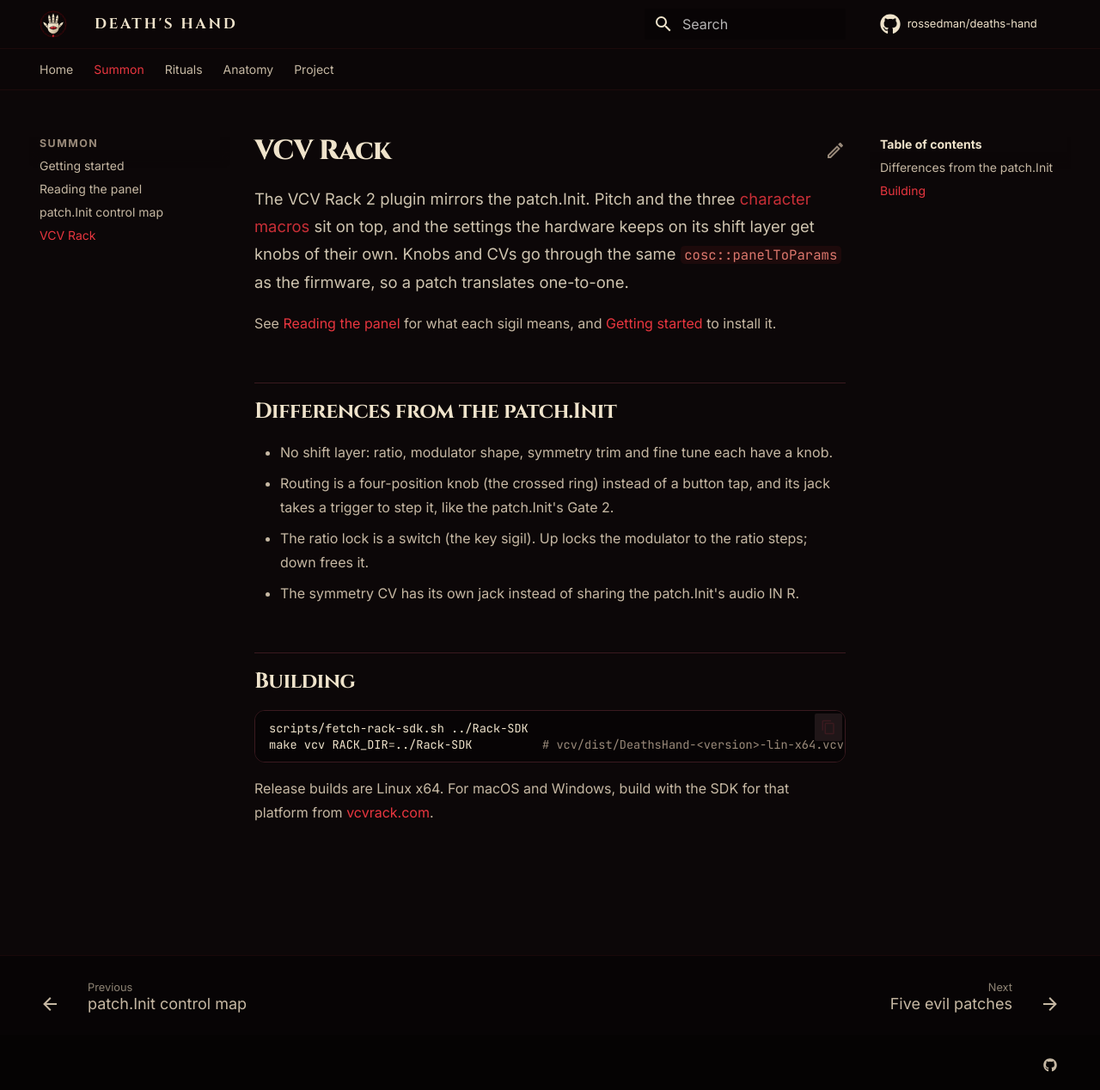
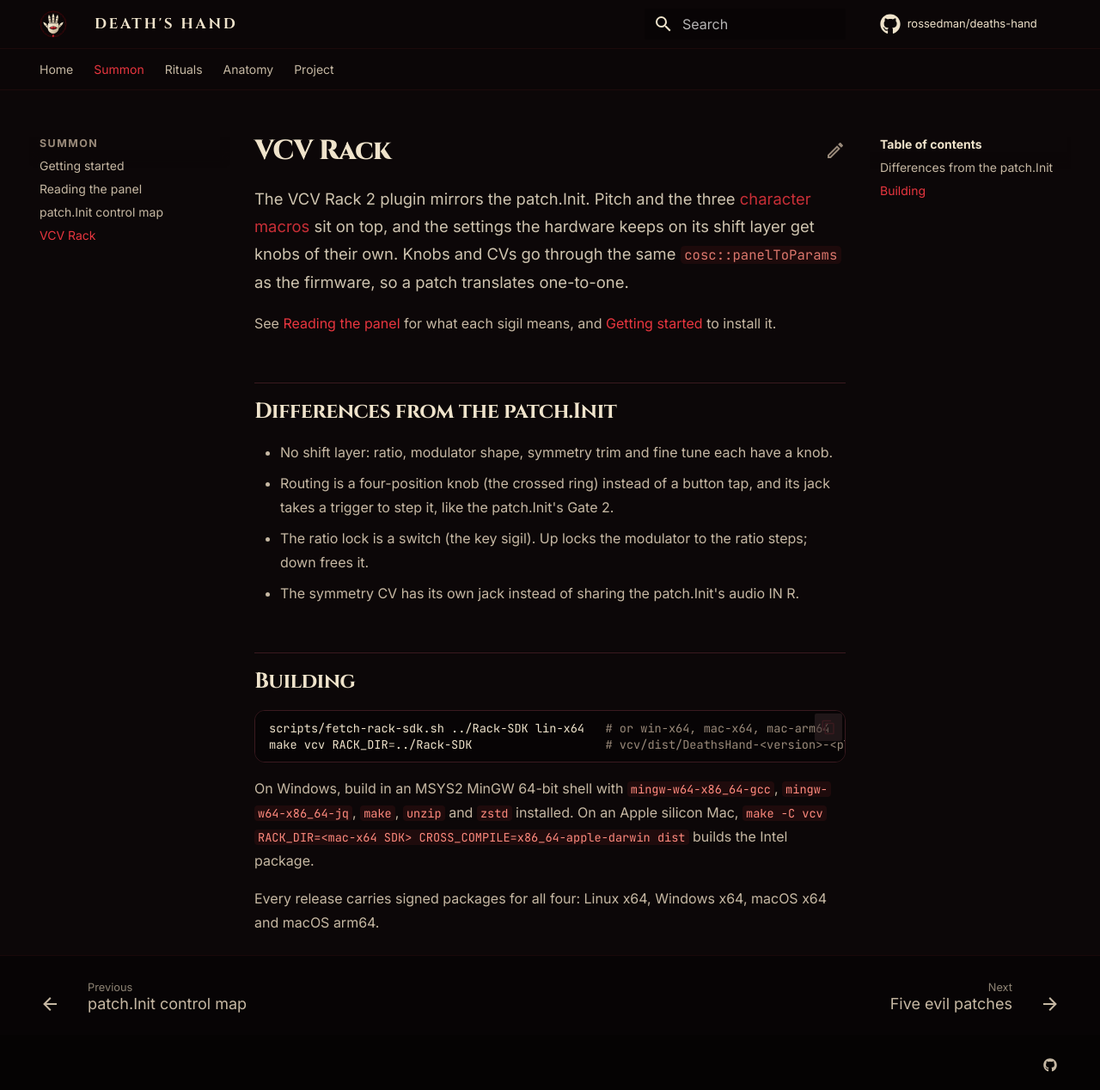
Before and after one commit to rossedman/deaths-hand, an MkDocs documentation site: the page built from docs/vcv-rack.md, in a window 1280 px wide and 1268 px high. Shown: the whole window at 86% size. Built offline with MkDocs 1.6.1 and Material for MkDocs 9.7.7, drawn with Linux system fonts in a browser that asks for light colours; comment, search, counter and statistics services are not loaded.

Commit message:
ci(release): build the VCV plugin for Windows x64 and macOS x64/arm64
Release now builds four signed .vcvplugin packages next to the firmware:

- lin-x64 on ubuntu-latest, as before
- win-x64 natively on windows-latest in MSYS2 MinGW-w64, the toolchain
  VCV documents for Windows (no third-party container)
- mac-arm64 natively and mac-x64 cross-compiled (clang --target via the
  SDK's CROSS_COMPILE hook) on macos-latest, each checked with lipo

fetch-rack-sdk.sh takes a platform and verifies each SDK's sha256. The
build jobs also run on pull requests that touch the plugin or the build,
so a broken platform shows up before a tag; only a tag signs and
publishes, and publish checks that all four packages arrived.

Two fixes found on the way, both in this PR's earlier commits:
- The plugin package never contained LICENSE: the SDK copies
  distributables by relative path, so ../LICENSE landed in dist/, outside
  the package. It is now copied in next to plugin.json first.
- The plugin was compiled as C++11: the SDK appends -std=c++11 after
  CXXFLAGS. EXTRA_CXXFLAGS is appended last, so -std=c++17 now wins.

Co-Authored-By: Claude Opus 5.5 <noreply@anthropic.com>
Claude-Session: https://claude.ai/code/session_019bjhyBVt8RvJXeHgmiiuiY

````diff
--- a/docs/vcv-rack.md
+++ b/docs/vcv-rack.md
@@ -14,8 +14,10 @@ See [Reading the panel](panel.md) for what each sigil means, and [Getting starte
 ## Building
 
 ```sh
-scripts/fetch-rack-sdk.sh ../Rack-SDK
-make vcv RACK_DIR=../Rack-SDK          # vcv/dist/DeathsHand-<version>-lin-x64.vcvplugin
+scripts/fetch-rack-sdk.sh ../Rack-SDK lin-x64   # or win-x64, mac-x64, mac-arm64
+make vcv RACK_DIR=../Rack-SDK                   # vcv/dist/DeathsHand-<version>-<platform>.vcvplugin
 ```
 
-Release builds are Linux x64. For macOS and Windows, build with the SDK for that platform from [vcvrack.com](https://vcvrack.com/downloads/).
+On Windows, build in an MSYS2 MinGW 64-bit shell with `mingw-w64-x86_64-gcc`, `mingw-w64-x86_64-jq`, `make`, `unzip` and `zstd` installed. On an Apple silicon Mac, `make -C vcv RACK_DIR=<mac-x64 SDK> CROSS_COMPILE=x86_64-apple-darwin dist` builds the Intel package.
+
+Every release carries signed packages for all four: Linux x64, Windows x64, macOS x64 and macOS arm64.
````
Also changed, not shown: CHANGELOG.md (+2 -1 lines), CONTRIBUTING.md (+1 -1 lines), README.md (+4 -1 lines), docs/getting-started.md (+2 -2 lines), 4 other files.
